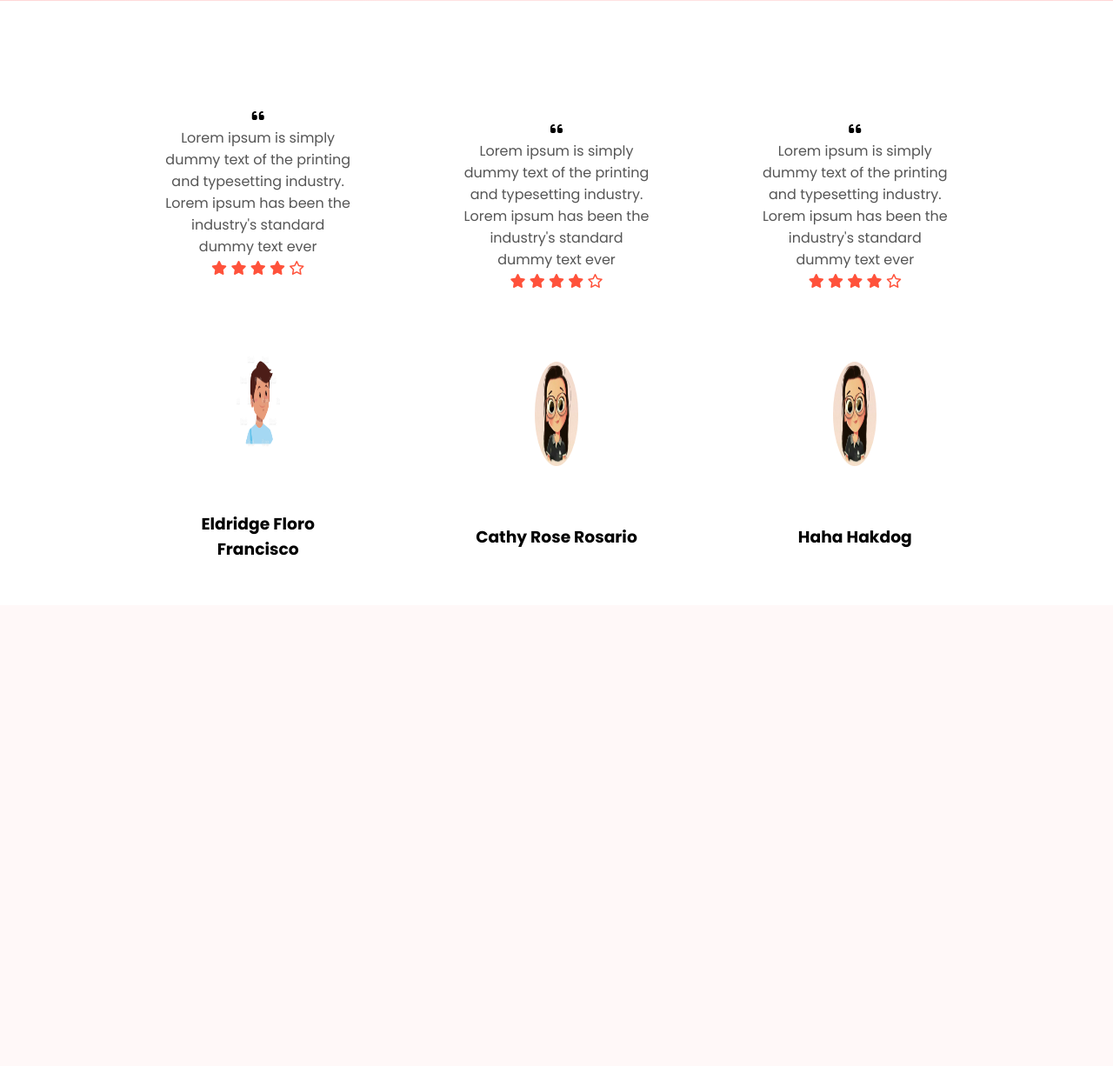
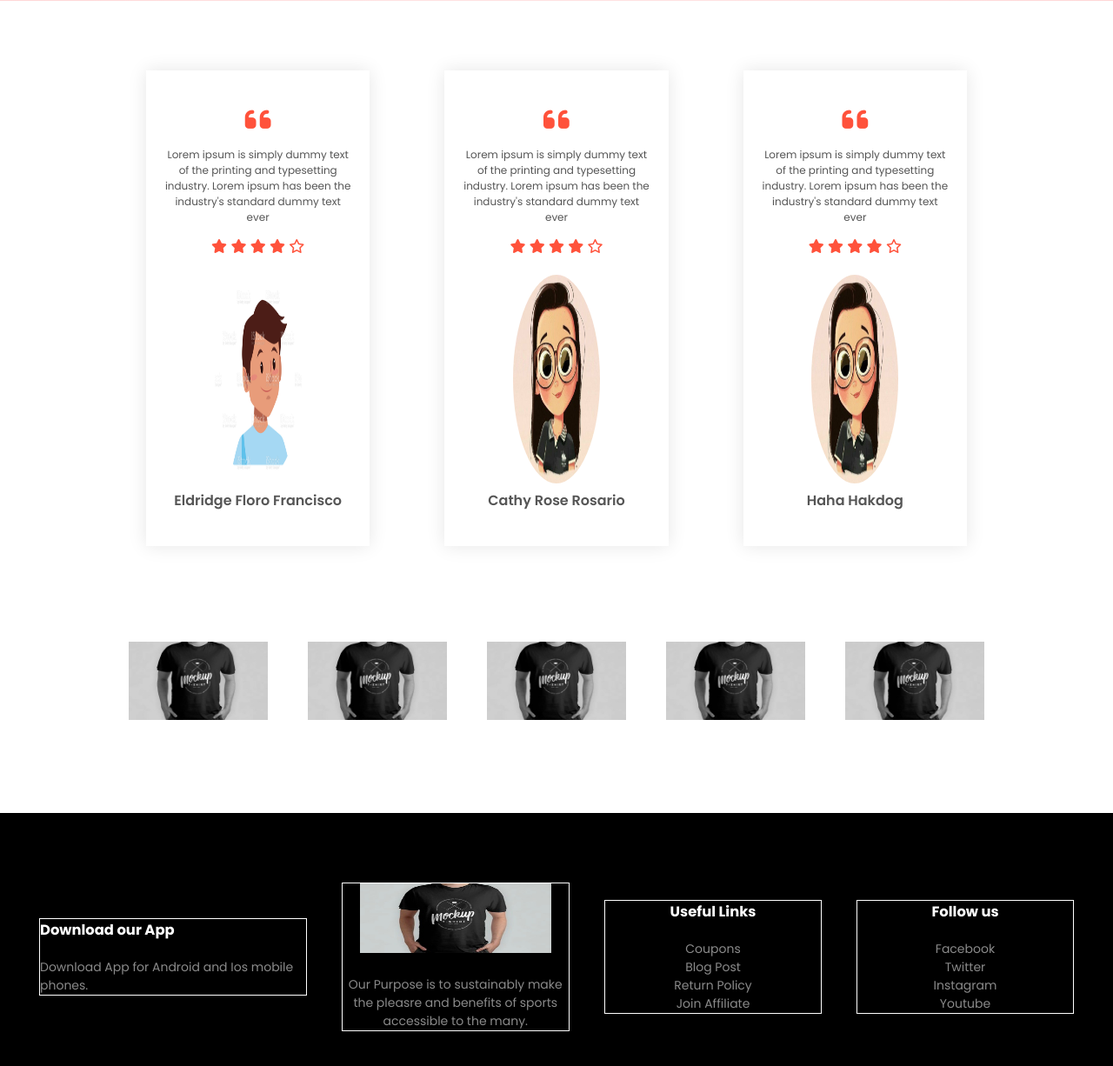
Before and after one commit to Floreli/qwerty, a PHP site: page / in a window 1280 px wide. Shown: the part 2559-3785 px from the top of the page at 87% size. Before the commit the page ends 3198 px from the top, so only its background shows below. Run offline with PHP 8.4, Linux system fonts and the light colour scheme; some libraries are stand-ins or nearby versions.

Commit message:
Add files via upload
Update?

```diff
--- a/Project1/index.php
+++ b/Project1/index.php
@@ -317,13 +317,74 @@
 					<h3>Haha Hakdog</h3>
 				</div>
 
+			</div>
+		</div>
+	</div>
 
+	<!--------------------Brands --------->
+	<div class="brands">
+		<div class="small-container">
+
+			<div class="row">
+
+				<div class="col-5">
+					<img src="images/tshirt2.jpg">
+				</div>
+				<div class="col-5">
+					<img src="images/tshirt2.jpg">
+				</div>
+				<div class="col-5">
+					<img src="images/tshirt2.jpg">
+				</div>
+				<div class="col-5">
+					<img src="images/tshirt2.jpg">
+				</div>
+				<div class="col-5">
+					<img src="images/tshirt2.jpg">
+				</div>
 
 			</div>
 
 		</div>
 	</div>
 
+	<!----------Footer---------->
+
+	<div class="footer">
+		<div class="container">
+
+			<div class="row">
+
+				<div class="footer-col-1">
+					<h3>Download our App</h3>
+					<p>Download App for Android and Ios mobile phones.</p>
+				</div>
+				<div class="footer-col-2">
+					<img src="images/tshirt2.jpg">
+					<p>Our Purpose is to sustainably make the pleasre and benefits of sports accessible to the many.</p>
+				</div>
+				<div class="footer-col-3">
+					<h3>Useful Links</h3>
+					<ul>
+						<li>Coupons</li>
+						<li>Blog Post</li>
+						<li>Return Policy</li>
+						<li>Join Affiliate</li>
+					</ul>
+				</div>
+				<div class="footer-col-4">
+					<h3>Follow us</h3>
+					<ul>
+						<li>Facebook</li>
+						<li>Twitter</li>
+						<li>Instagram</li>
+						<li>Youtube</li>
+					</ul>
+				</div>
+
+			</div>
+		</div>
+	</div>
 
 
 </body>
--- a/Project1/style.css
+++ b/Project1/style.css
@@ -211,13 +211,108 @@ small{
 .testimonial .col-3{
 	text-align: center;
 	padding: 40px 20px;
+	box-shadow:0 0 20px 0 rgba(0,0,0,0.1);
+	transition:0.5s;
+	cursor:pointer;
 }
 
 .testimonial .col-3 img{
 	width: 100px;
 	margin-top: 20px;
 	border-radius: 50%;
-	transform: scale(0.5);
+
+}
+
+.testimonial .col-3:hover{
+	transform:translateY(-10px)
+}
+
+.fa.fa-quote-left{
+	color:#ff523b;
+	font-size: 34px;
+}
+
+.col-3 p{
+	font-size: 12px;
+	margin:12px 0;
+	color:#555;
+}
+
+.testimonial .col-3 h3{
+	font-weight:600;
+	color:#555;
+	font-size:16px;
+}
+
+
+/*****************Brands*******/
+.brands{
+	margin:100px auto;
+}
+
+.col-5{
+	width:160px;
+}
+
+.col-5 img{
+	cursor:pointer;
+	height:90px;
+	width:100%;
+	filter:grayscale(100%)
+}
+
+.col-5 img:hover{
+	filter:grayscale(0)
+}
+
+/********Footer***********/
+
+.footer{
+	background-color:black;
+	color:#8a8a8a;
+	font-size:14px;
+	padding:60px 0 20px;
 
 
 }
+
+.footer p{
+	color:#8a8a8a;
+}
+
+.footer h3{
+	color:white;
+	margin-bottom:20px;
+}
+
+
+
+.footer-col-1, .footer-col-2, .footer-col-3, .footer-col-4{
+	min-width:250px;
+	margin:20px;
+	border:solid 1px white;
+
+}
+
+.footer-col-1{
+flex-basis:25%;
+}
+.footer-col-2{
+	flex:1;
+	text-align:center;
+
+}
+.footer-col-2 img{
+	height:80px;
+	width:220px;
+	margin-bottom:20px;
+}
+
+.footer-col-3, .footer-col-4{
+	flex-basis:12%;
+	text-align:center;
+}
+
+.footer ul li{
+	list-style: none;
+}
```
